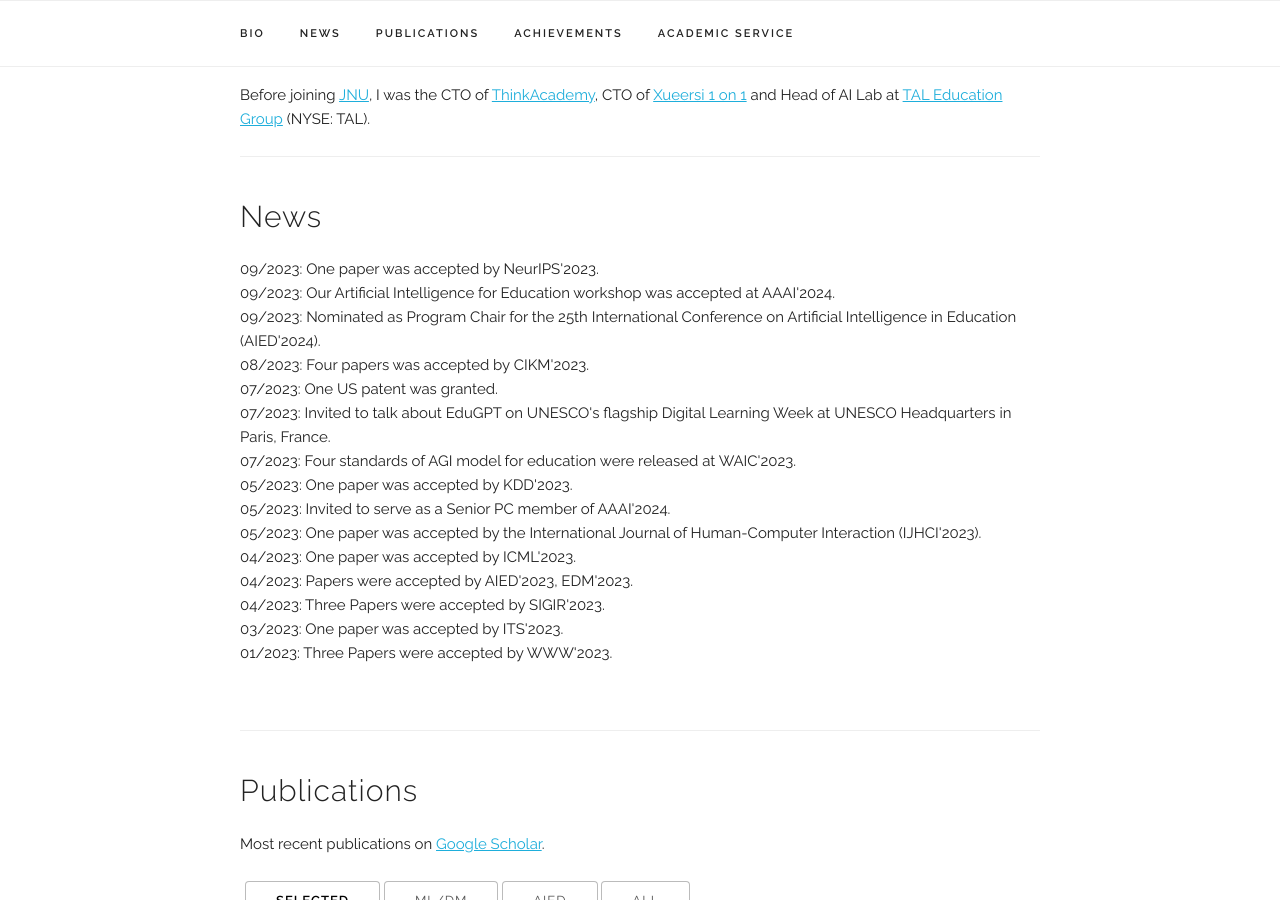
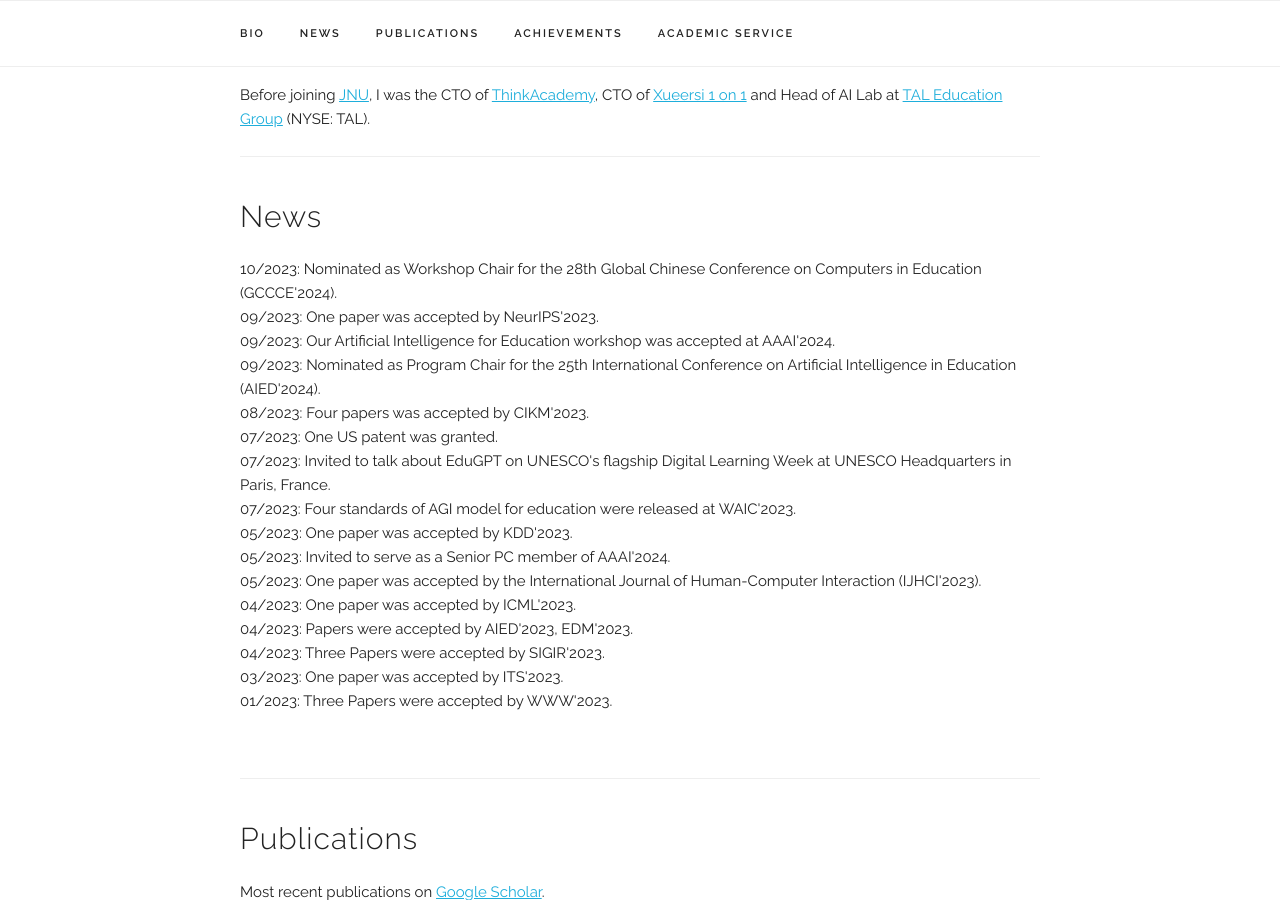
Before and after one commit to zitaoliu/zitaoliu.github.io, a Jekyll site: the page built from index.html, in a window 1280 px wide and 900 px high, scrolled down 552 px. Built offline with Jekyll 4.4.1, drawn with Linux system fonts in a browser that asks for light colours; some web fonts are replaced.

Commit message:
add GCCCE 2024 workshop chairs

```diff
--- a/_data/news.yaml
+++ b/_data/news.yaml
@@ -1,4 +1,7 @@
 news:
+
+  - title: "Nominated as Workshop Chair for the 28th Global Chinese Conference on Computers in Education (GCCCE'2024)."
+    date: "10/2023"
 
   - title: "One paper was accepted by NeurIPS'2023."
     date: "09/2023"
```
